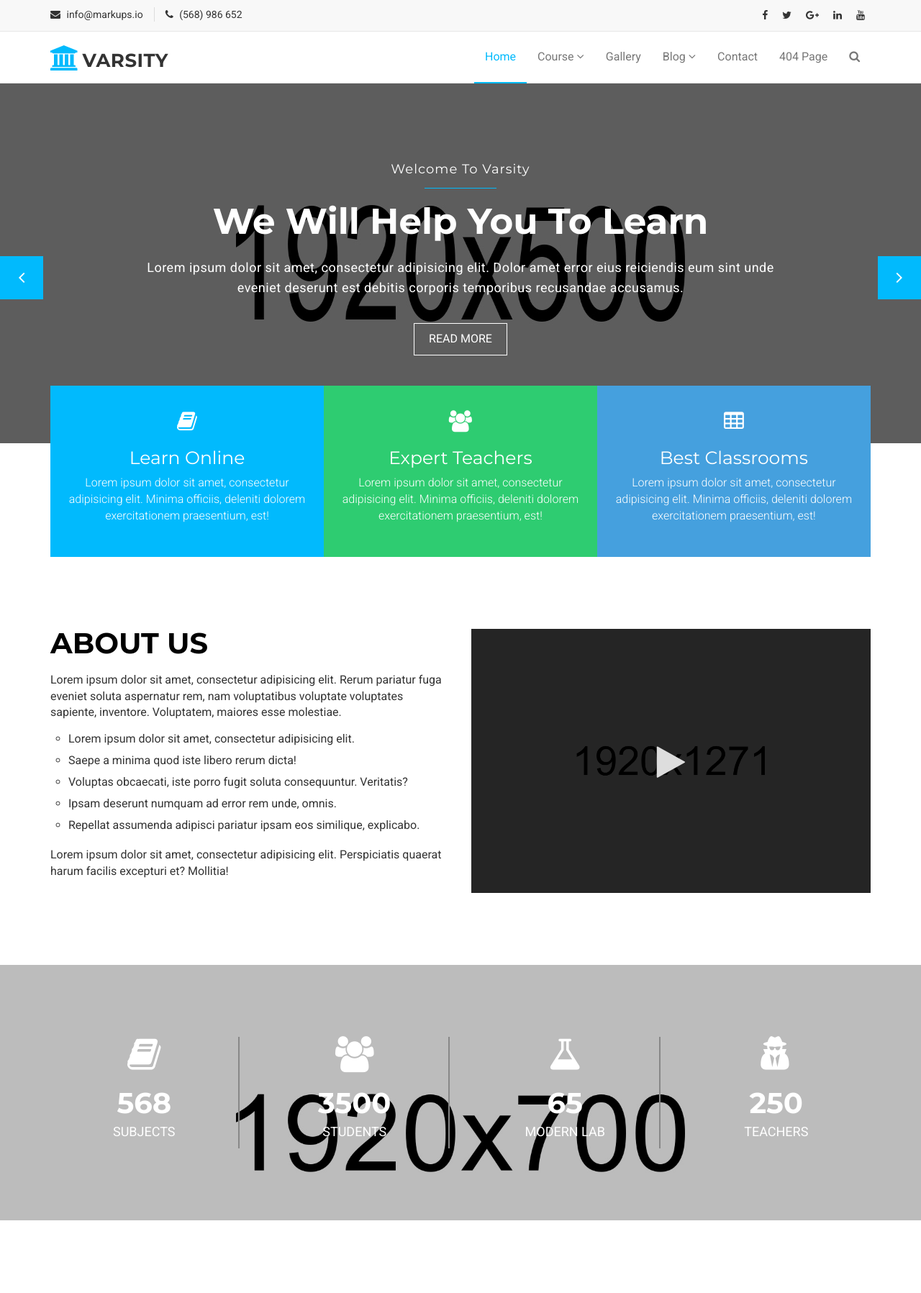
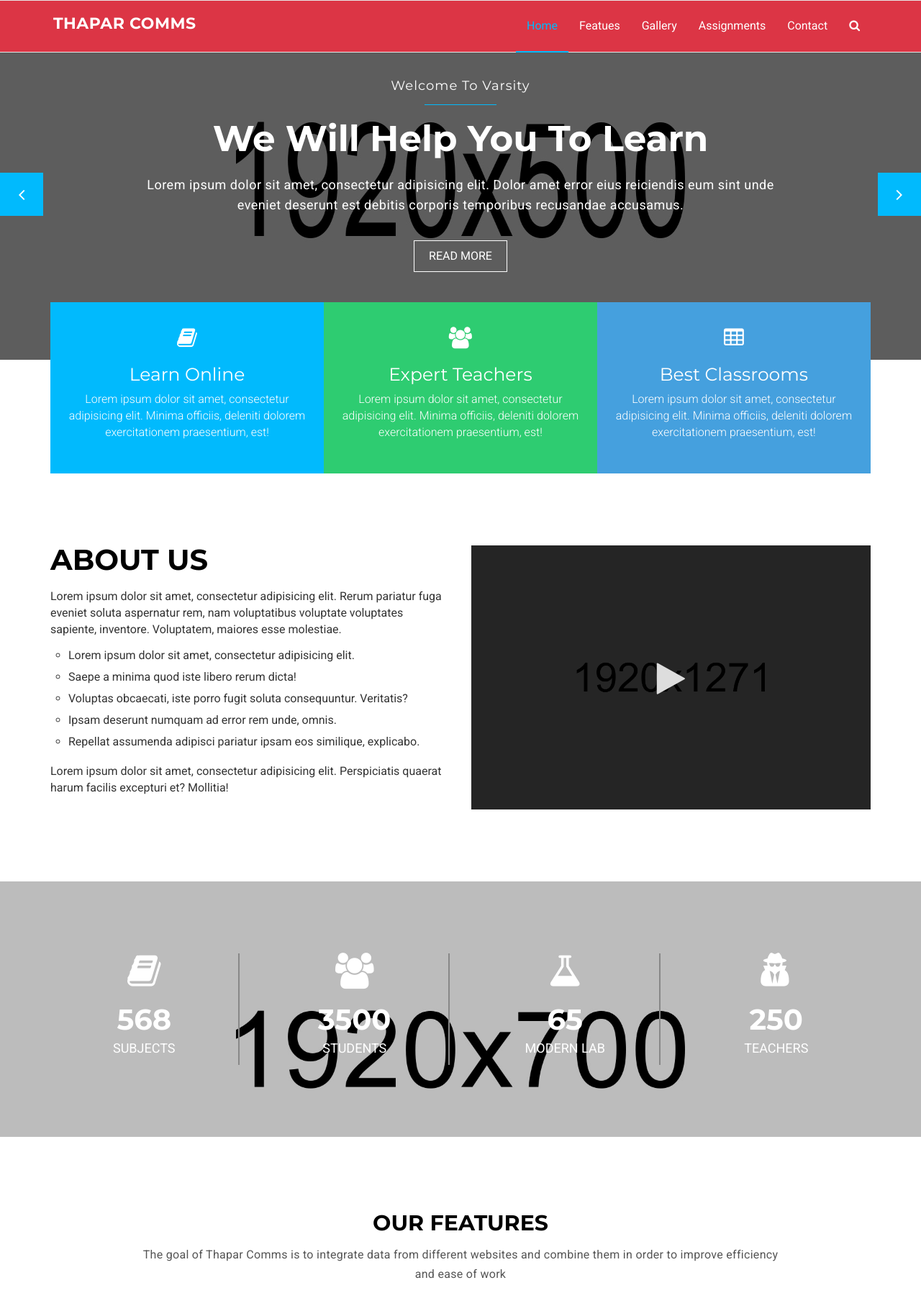
Before and after one commit to harshsharma2210/Thapar-Comms-Homepage, a PHP site: page / in a window 1280 px wide. Shown: the top 1797 px of the page at 72% size. Run offline with PHP 8.4, Linux system fonts and the light colour scheme.

Commit message:
assignment and nav

```diff
--- a/assets/css/style.css
+++ b/assets/css/style.css
@@ -183,9 +183,12 @@ img {
   display: inline;
   float: left;
   width: 100%;
+  position: fixed;
+  top : 0px;
+  z-index: 1;
 }
 #mu-menu .navbar-header .navbar-brand {
-  color: #333;
+  color: #fff;
   font-family: "Montserrat", sans-serif;
   font-size: 26px;
   font-weight: bold;
@@ -200,7 +203,7 @@ img {
   margin-left: 4px;
 }
 #mu-menu .navbar-default {
-  background-color: #fff;
+  background-color: #dc3545;
   border-radius: 0;
   border-left: none;
   border-right: none;
@@ -208,6 +211,7 @@ img {
 }
 #mu-menu .navbar-default .navbar-nav li > a {
   border-bottom: 2px solid transparent;
+  color: #fff;
   padding-bottom: 25px;
   padding-top: 25px;
   margin-bottom: -1px;
@@ -217,6 +221,7 @@ img {
   -o-transition: all 0.5s;
   transition: all 0.5s;
 }
+
 #mu-menu .navbar-default .navbar-nav li #mu-search-icon:hover, #mu-menu .navbar-default .navbar-nav li #mu-search-icon:focus {
   border: none;
 }
@@ -224,12 +229,12 @@ img {
   border-radius: 0px;
 }
 #mu-menu .navbar-default .navbar-nav li .dropdown-menu li a {
-  color: #333333;
+  color: black ;
   padding-top: 10px;
   padding-bottom: 10px;
 }
 #mu-menu .navbar-default .navbar-nav li .dropdown-menu li a:hover, #mu-menu .navbar-default .navbar-nav li .dropdown-menu li a:focus {
-  color: #fff;
+  color: black;
 }
 #mu-menu .navbar-default .navbar-nav .open a:hover, #mu-menu .navbar-default .navbar-nav .open a:focus {
   color: #fff;
@@ -802,6 +807,11 @@ img {
   padding: 100px 0;
   width: 100%;
 }
+.mu-our-teacher-social button{
+  width: 30% !important;
+  padding: 10px;
+  border-radius: 5px ;
+}
 #mu-our-teacher .mu-our-teacher-area {
   display: inline;
   float: left;
@@ -834,6 +844,12 @@ img {
   position: relative;
   float: left;
   width: 100%;
+}
+.mu-our-teacher-img img{
+  width: 100% !important;
+  height: 400px !important;
+  overflow: hidden !important;
+  clear: both  !important;
 }
 #mu-our-teacher .mu-our-teacher-area .mu-our-teacher-content .mu-our-teacher-single .mu-our-teacher-img img {
   width: 100%;
@@ -2495,3 +2511,14 @@ img {
     font-size: 100px;
   }
 }
+
+.tt{
+  width: 70%;
+  margin: auto;
+}
+.card-header{
+  margin-bottom: 40px;
+}
+#pr{
+  font-size: 2.2rem;
+}
--- a/index.html
+++ b/index.html
@@ -56,66 +56,10 @@
     <![endif]-->
   </head>
   <body>
-    <!--START SCROLL TOP BUTTON -->
-    <a class="scrollToTop" href="#">
-      <i class="fa fa-angle-up"></i>
-    </a>
-    <!-- END SCROLL TOP BUTTON -->
 
-    <!-- Start header  -->
-    <header id="mu-header">
-      <div class="container">
-        <div class="row">
-          <div class="col-lg-12 col-md-12">
-            <div class="mu-header-area">
-              <div class="row">
-                <div class="col-lg-6 col-md-6 col-sm-6 col-xs-6">
-                  <div class="mu-header-top-left">
-                    <div class="mu-top-email">
-                      <i class="fa fa-envelope"></i>
-                      <span>info@markups.io</span>
-                    </div>
-                    <div class="mu-top-phone">
-                      <i class="fa fa-phone"></i>
-                      <span>(568) 986 652</span>
-                    </div>
-                  </div>
-                </div>
-                <div class="col-lg-6 col-md-6 col-sm-6 col-xs-6">
-                  <div class="mu-header-top-right">
-                    <nav>
-                      <ul class="mu-top-social-nav">
-                        <li>
-                          <a href="#"><span class="fa fa-facebook"></span></a>
-                        </li>
-                        <li>
-                          <a href="#"><span class="fa fa-twitter"></span></a>
-                        </li>
-                        <li>
-                          <a href="#"
-                            ><span class="fa fa-google-plus"></span
-                          ></a>
-                        </li>
-                        <li>
-                          <a href="#"><span class="fa fa-linkedin"></span></a>
-                        </li>
-                        <li>
-                          <a href="#"><span class="fa fa-youtube"></span></a>
-                        </li>
-                      </ul>
-                    </nav>
-                  </div>
-                </div>
-              </div>
-            </div>
-          </div>
-        </div>
-      </div>
-    </header>
-    <!-- End header  -->
     <!-- Start menu -->
     <section id="mu-menu">
-      <nav class="navbar navbar-default" role="navigation">
+      <nav class="navbar  navbar-default " role="navigation">
         <div class="container">
           <div class="navbar-header">
             <!-- FOR MOBILE VIEW COLLAPSED BUTTON -->
@@ -134,8 +78,7 @@
             </button>
             <!-- LOGO -->
             <!-- TEXT BASED LOGO -->
-            <a class="navbar-brand" href="index.html"
-              ><i class="fa fa-university"></i><span>Varsity</span></a
+            <a class="navbar-brand" href="index.html"><span id="pr">Thapar Comms</span></a
             >
             <!-- IMG BASED LOGO  -->
             <!-- <a class="navbar-brand" href="index.html"><img src="assets/img/logo.png" alt="logo"></a> -->
@@ -144,26 +87,15 @@
             <ul id="top-menu" class="nav navbar-nav navbar-right main-nav">
               <li class="active"><a href="index.html">Home</a></li>
               <li class="dropdown">
-                <a href="#" class="dropdown-toggle" data-toggle="dropdown"
-                  >Course <span class="fa fa-angle-down"></span
-                ></a>
-                <ul class="dropdown-menu" role="menu">
-                  <li><a href="course.html">Course Archive</a></li>
-                  <li><a href="course-detail.html">Course Detail</a></li>
-                </ul>
+                <a href="#mu-abtus-counter" class="dropdown-toggle" data-toggle="dropdown"
+                  >Featues </a>
               </li>
-              <li><a href="gallery.html">Gallery</a></li>
+              <li><a href="#">Gallery</a></li>
               <li class="dropdown">
                 <a href="#" class="dropdown-toggle" data-toggle="dropdown"
-                  >Blog <span class="fa fa-angle-down"></span
-                ></a>
-                <ul class="dropdown-menu" role="menu">
-                  <li><a href="blog-archive.html">Blog Archive</a></li>
-                  <li><a href="blog-single.html">Blog Single</a></li>
-                </ul>
+                  >Assignments </a>
               </li>
               <li><a href="contact.html">Contact</a></li>
-              <li><a href="404.html">404 Page</a></li>
               <li>
                 <a href="#" id="mu-search-icon"><i class="fa fa-search"></i></a>
               </li>
@@ -655,17 +587,17 @@
             <div class="mu-our-teacher-area">
               <!-- begain title -->
               <div class="mu-title">
-                <h2>Our Teachers</h2>
+                <h2>Your Assignments</h2>
                 <p>
-                  Lorem ipsum dolor sit amet, consectetur adipisicing elit.
-                  Culpa, repudiandae, suscipit repellat minus molestiae ea.
+                  Here are your assignments that are due in the coming week.<br>
+                  Please submit them in time for adequate grading.
                 </p>
               </div>
               <!-- end title -->
               <!-- begain our teacher content -->
               <div class="mu-our-teacher-content">
                 <div class="row">
-                  <div class="col-lg-3 col-md-3 col-sm-6">
+                  <div class="col-lg-3 col-md-6 col-sm-6">
                     <div class="mu-our-teacher-single">
                       <figure class="mu-our-teacher-img">
                         <img
@@ -673,26 +605,22 @@
                           alt="teacher img"
                         />
                         <div class="mu-our-teacher-social">
-                          <a href="#"><span class="fa fa-facebook"></span></a>
-                          <a href="#"><span class="fa fa-twitter"></span></a>
-                          <a href="#"><span class="fa fa-linkedin"></span></a>
-                          <a href="#"
-                            ><span class="fa fa-google-plus"></span
-                          ></a>
+                          <button type="button" class="btn btn-danger">Visit</button>
                         </div>
                       </figure>
                       <div class="mu-ourteacher-single-content">
                         <h4>Brian Dean</h4>
-                        <span>Math Teacher</span>
+                        <span>ML Teacher</span>
                         <p>
-                          Lorem ipsum dolor sit amet, consectetur adipisicing
-                          elit. Similique quod pariatur recusandae odio
-                          dignissimos. Eligendi.
-                        </p>
-                      </div>
+                          SVM Classifier assignment 2.
+                          <br>
+                          To be submitted by Sunday
+                          <br>
+                          Svm is already covered in the lectures.
+                       </div>
                     </div>
                   </div>
-                  <div class="col-lg-3 col-md-3 col-sm-6">
+                  <div class="col-lg-3 col-md-6 col-sm-6">
                     <div class="mu-our-teacher-single">
                       <figure class="mu-our-teacher-img">
                         <img
@@ -700,26 +628,23 @@
                           alt="teacher img"
                         />
                         <div class="mu-our-teacher-social">
-                          <a href="#"><span class="fa fa-facebook"></span></a>
-                          <a href="#"><span class="fa fa-twitter"></span></a>
-                          <a href="#"><span class="fa fa-linkedin"></span></a>
-                          <a href="#"
-                            ><span class="fa fa-google-plus"></span
-                          ></a>
+                          <button type="button" class="btn btn-danger">Visit</button>
                         </div>
                       </figure>
                       <div class="mu-ourteacher-single-content">
                         <h4>James Hein</h4>
-                        <span>Physics Teacher</span>
+                        <span>Probabilty Teacher</span>
                         <p>
-                          Lorem ipsum dolor sit amet, consectetur adipisicing
-                          elit. Similique quod pariatur recusandae odio
-                          dignissimos. Eligendi.
+                          R programming Assignment 7
+                          <br>
+                          To be submitted by Tuesday.
+                          <br>
+                          Visit the link provided for future reference.
                         </p>
                       </div>
                     </div>
                   </div>
-                  <div class="col-lg-3 col-md-3 col-sm-6">
+                  <div class="col-lg-3 col-md-6 col-sm-6">
                     <div class="mu-our-teacher-single">
                       <figure class="mu-our-teacher-img">
                         <img
@@ -727,26 +652,22 @@
                           alt="teacher img"
                         />
                         <div class="mu-our-teacher-social">
-                          <a href="#"><span class="fa fa-facebook"></span></a>
-                          <a href="#"><span class="fa fa-twitter"></span></a>
-                          <a href="#"><span class="fa fa-linkedin"></span></a>
-                          <a href="#"
-                            ><span class="fa fa-google-plus"></span
-                          ></a>
+                          <button type="button" class="btn btn-danger">Visit</button>
+
                         </div>
                       </figure>
                       <div class="mu-ourteacher-single-content">
                         <h4>Rebeca Michel</h4>
-                        <span>English Teacher</span>
+                        <span>Software Engineering Teacher</span>
                         <p>
-                          Lorem ipsum dolor sit amet, consectetur adipisicing
-                          elit. Similique quod pariatur recusandae odio
-                          dignissimos. Eligendi.
+                          UML diagram No 7 <br>
+                          To be submitted by Friday. <br>
+                          Pdf was already provided in the class.
                         </p>
                       </div>
                     </div>
                   </div>
-                  <div class="col-lg-3 col-md-3 col-sm-6">
+                  <div class="col-lg-3 col-md-6 col-sm-6">
                     <div class="mu-our-teacher-single">
                       <figure class="mu-our-teacher-img">
                         <img
@@ -754,21 +675,15 @@
                           alt="teacher img"
                         />
                         <div class="mu-our-teacher-social">
-                          <a href="#"><span class="fa fa-facebook"></span></a>
-                          <a href="#"><span class="fa fa-twitter"></span></a>
-                          <a href="#"><span class="fa fa-linkedin"></span></a>
-                          <a href="#"
-                            ><span class="fa fa-google-plus"></span
-                          ></a>
+                          <button type="button" class="btn btn-danger">Visit</button>
                         </div>
                       </figure>
                       <div class="mu-ourteacher-single-content">
                         <h4>John Doe</h4>
-                        <span>Biology Teacher</span>
+                        <span>Full Stack Teacher</span>
                         <p>
-                          Lorem ipsum dolor sit amet, consectetur adipisicing
-                          elit. Similique quod pariatur recusandae odio
-                          dignissimos. Eligendi.
+                          Front End Assignment 15. <br>
+                          To be submitted before next lab. <br>
                         </p>
                       </div>
                     </div>
@@ -780,7 +695,53 @@
           </div>
         </div>
       </div>
+      <div class="tt">
+      <div class="continer" style="text-align: center;">
+      <div class="col-xl-3 col-xxl-6 col-lg-12">
+        <div class="card">
+            <div class="card-header d-block">
+                <h1 class="card-title ">Assignment Tracker</h1>
+            </div>
+            <div class="card-body event-goals" style="text-align: center;">
+                <div class="row">
+                    <div class="col-sm-12 col-md-12 col-xl-12 col-xxl-12">
+                        <p class="mb-2">Assignment Submitted
+                            <span class="float-right font-weight-bold text-dark">85%</span>
+                        </p>
+                        <div class="progress mb-4">
+                            <div class="progress-bar bg-primary progress-animated" style="width: 85%; height:6px;" role="progressbar">
+                            </div>
+                        </div>
+
+                    </div>
+                    <div class="col-sm-12 col-md-12 col-xl-12 col-xxl-12">
+                        <p class="mb-2">Assigments Given
+                            <span class="float-right font-weight-bold text-dark">65%</span>
+                        </p>
+                        <div class="progress mb-4">
+                            <div class="progress-bar bg-success progress-animated" style="width: 65%; height:6px;" role="progressbar">
+                            </div>
+                        </div>
+
+                    </div>
+
+                    <div class=" col-sm-12 col-md-12 col-xl-12 col-xxl-12">
+                        <p class="mb-2">Assignments Graded
+                            <span class="float-right font-weight-bold">65%</span>
+                        </p>
+                        <div class="progress mb-3">
+                            <div class="progress-bar bg-info progress-animated" style="width: 65%; height:6px;" role="progressbar">
+                            </div>
+                        </div>
+                      </div>
+                    </div>
+                </div>
+            </div>
+        </div>
+    </div>
+  </div>
     </section>
+
     <!-- End our teacher -->
 
     <!-- Start testimonial -->
```
Also changed, not shown: assets/img/teachers/teacher-01.png, assets/img/teachers/teacher-02.png, assets/img/teachers/teacher-03.png, assets/img/teachers/teacher-04.png.
